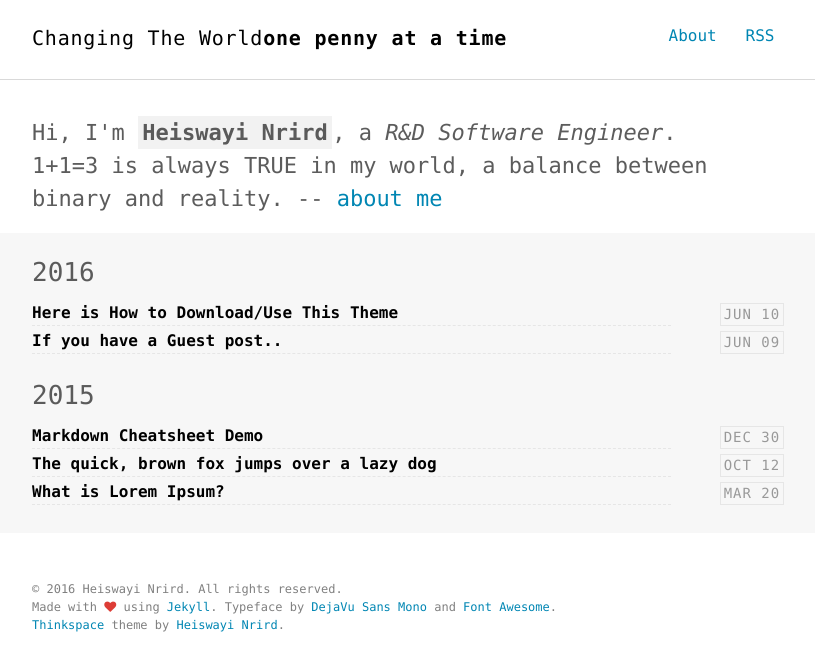
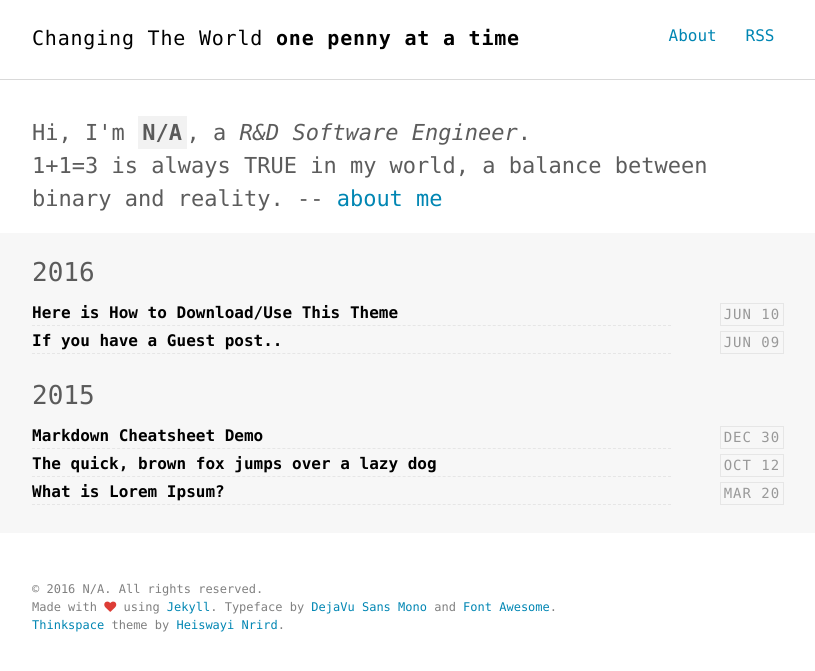
Before and after one commit to mjanikas/MarkYixin, a Jekyll site: the page built from index.html, in a window 1280 px wide. Shown: the top 671 px of the page, without its empty margins (232-1047 px from the left). Built offline with Jekyll 4.4.1, drawn with Linux system fonts in a browser that asks for light colours.

Commit message:
fix title and subtitle

```diff
--- a/_config.yml
+++ b/_config.yml
@@ -1,7 +1,7 @@
 
 # SEO settings
 title: "Changing The World"
-title2: "one penny at a time" # default: ""
+title2: " one penny at a time" # default: ""
 description: "lab test."
 keywords: "Jekyll, theme, free, download, SEO, blog, web, minimalist, thinkspace"
 url: http://heiswayi.github.io/thinkspace # site url
@@ -29,7 +29,7 @@ sass:
 
 # Author settings
 author:
-  name     : "Heiswayi Nrird"
+  name     : "N/A"
   job      : "R&D Software Engineer"
   bio      : "1+1=3 is always TRUE in my world, a balance between binary and reality."
   thumb    : /images/author.jpg
```
